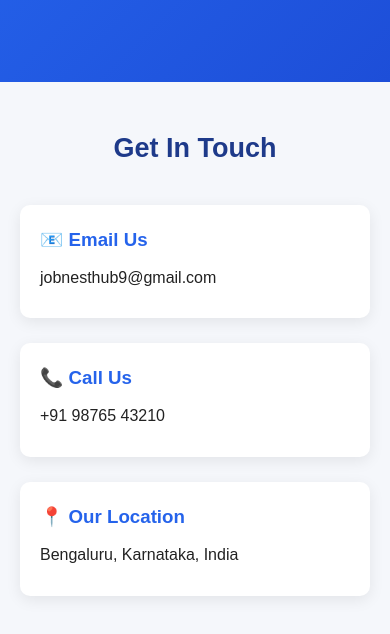
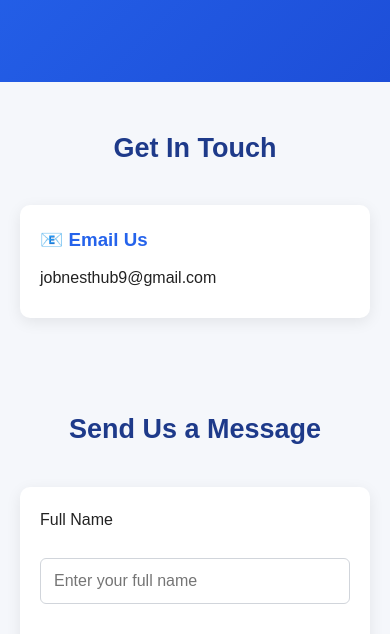
Before and after one commit to kavyakollati/jobnesthub, a website: page contact.html in a window 390 px wide. Shown: the part 466-1100 px from the top of the page. Drawn offline with Linux system fonts and the light colour scheme.

Commit message:
Remove incorrect contact phone and location

```diff
--- a/contact.html
+++ b/contact.html
@@ -73,28 +73,6 @@
 
             <p>
                 jobnesthub9@gmail.com
-            </p>
-
-        </div>
-
-
-        <div class="card">
-
-            <h3>📞 Call Us</h3>
-
-            <p>
-                +91 98765 43210
-            </p>
-
-        </div>
-
-
-        <div class="card">
-
-            <h3>📍 Our Location</h3>
-
-            <p>
-                Bengaluru, Karnataka, India
             </p>
 
         </div>
```
